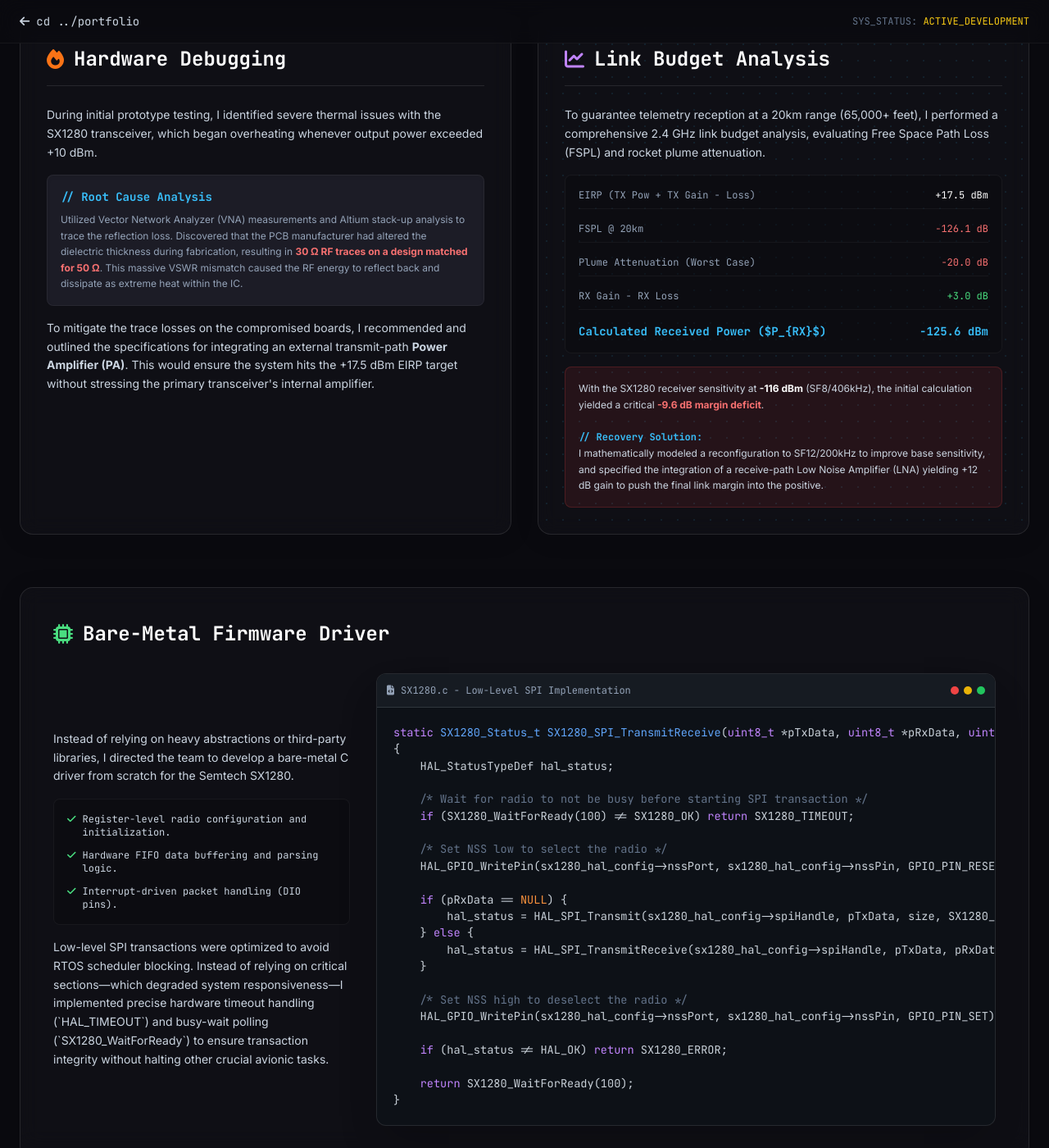
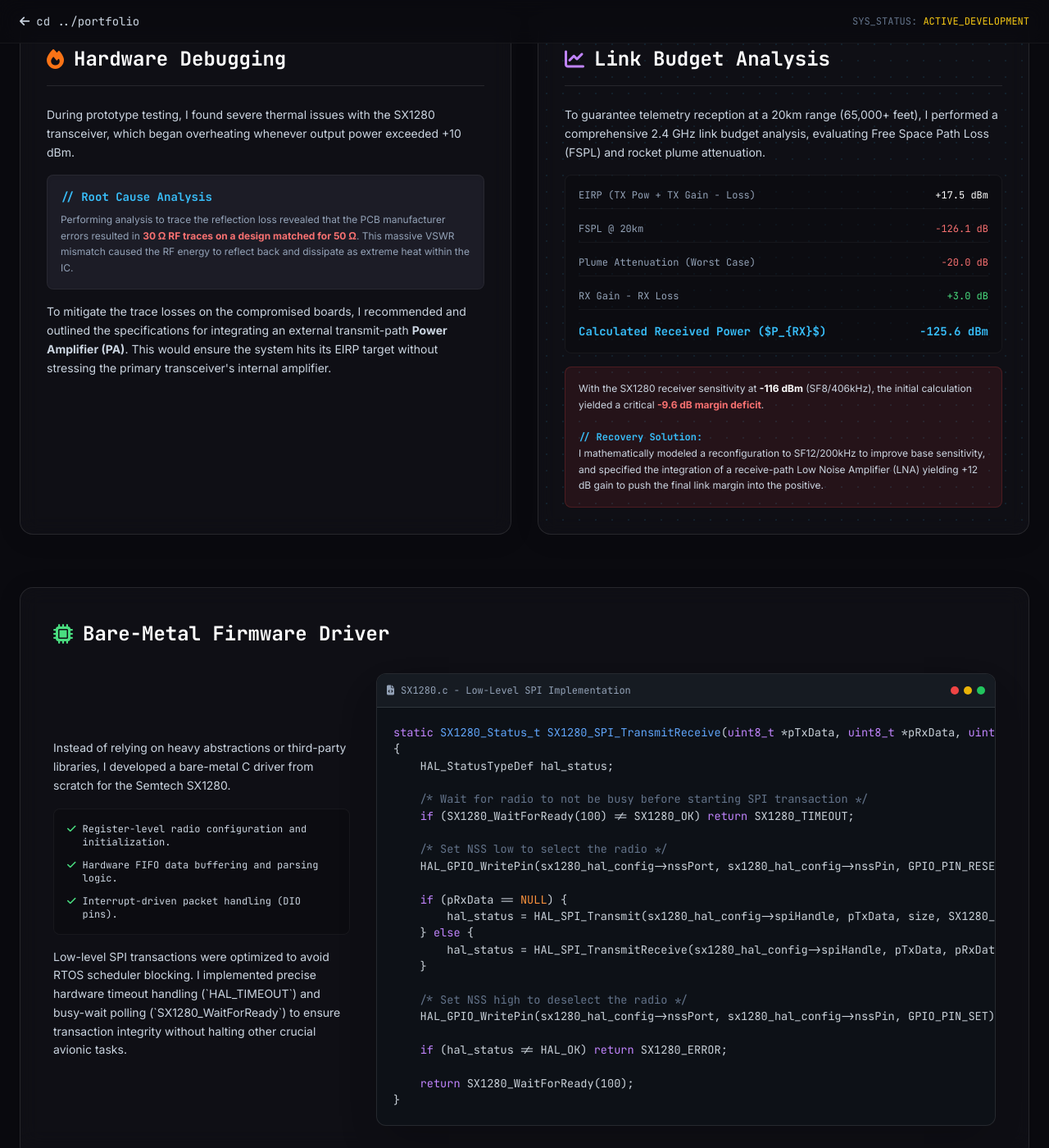
Before and after one commit to tommytt427/tommytt427.github.io, a Jekyll site: the page masa-project.html, which Jekyll copies as it is, in a window 1280 px wide and 1400 px high, scrolled down 1270 px. Shown: the whole window at 82% size. Built offline with Jekyll 4.4.1, drawn with Linux system fonts in a browser that asks for light colours; nearby versions of some CDN libraries.

Commit message:
Update masa-project.html

```diff
--- a/masa-project.html
+++ b/masa-project.html
@@ -261,16 +261,16 @@
                     <h3 class="text-2xl font-bold text-white font-mono">Hardware Debugging</h3>
                 </div>
                 <p class="text-slate-300 text-sm leading-relaxed mb-4">
-                    During initial prototype testing, I identified severe thermal issues with the SX1280 transceiver, which began overheating whenever output power exceeded +10 dBm.
+                    During prototype testing, I found severe thermal issues with the SX1280 transceiver, which began overheating whenever output power exceeded +10 dBm.
                 </p>
                 <div class="bg-surface2 p-4 rounded-lg border border-white/5 mb-4 shadow-inner">
                     <h4 class="text-accent text-sm font-bold font-mono mb-2">// Root Cause Analysis</h4>
                     <p class="text-slate-400 text-xs leading-relaxed">
-                        Utilized Vector Network Analyzer (VNA) measurements and Altium stack-up analysis to trace the reflection loss. Discovered that the PCB manufacturer had altered the dielectric thickness during fabrication, resulting in <strong class="text-red-400">30 Ω RF traces on a design matched for 50 Ω</strong>. This massive VSWR mismatch caused the RF energy to reflect back and dissipate as extreme heat within the IC.
+                        Performing analysis to trace the reflection loss revealed that the PCB manufacturer errors resulted in <strong class="text-red-400">30 Ω RF traces on a design matched for 50 Ω</strong>. This massive VSWR mismatch caused the RF energy to reflect back and dissipate as extreme heat within the IC.
                     </p>
                 </div>
                 <p class="text-slate-300 text-sm leading-relaxed">
-                    To mitigate the trace losses on the compromised boards, I recommended and outlined the specifications for integrating an external transmit-path <strong>Power Amplifier (PA)</strong>. This would ensure the system hits the +17.5 dBm EIRP target without stressing the primary transceiver's internal amplifier.
+                    To mitigate the trace losses on the compromised boards, I recommended and outlined the specifications for integrating an external transmit-path <strong>Power Amplifier (PA)</strong>. This would ensure the system hits its EIRP target without stressing the primary transceiver's internal amplifier.
                 </p>
             </div>
 
@@ -323,7 +323,7 @@
             <div class="grid lg:grid-cols-3 gap-8">
                 <div class="lg:col-span-1 space-y-4 text-sm text-slate-300 leading-relaxed flex flex-col justify-center">
                     <p>
-                        Instead of relying on heavy abstractions or third-party libraries, I directed the team to develop a bare-metal C driver from scratch for the Semtech SX1280.
+                        Instead of relying on heavy abstractions or third-party libraries, I developed a bare-metal C driver from scratch for the Semtech SX1280.
                     </p>
                     <ul class="space-y-3 font-mono text-xs bg-dark/50 p-4 rounded-lg border border-white/5">
                         <li class="flex items-start gap-2">
@@ -340,7 +340,7 @@
                         </li>
                     </ul>
                     <p>
-                        Low-level SPI transactions were optimized to avoid RTOS scheduler blocking. Instead of relying on critical sections—which degraded system responsiveness—I implemented precise hardware timeout handling (`HAL_TIMEOUT`) and busy-wait polling (`SX1280_WaitForReady`) to ensure transaction integrity without halting other crucial avionic tasks.
+                        Low-level SPI transactions were optimized to avoid RTOS scheduler blocking. I implemented precise hardware timeout handling (`HAL_TIMEOUT`) and busy-wait polling (`SX1280_WaitForReady`) to ensure transaction integrity without halting other crucial avionic tasks.
                     </p>
                 </div>
 
```
